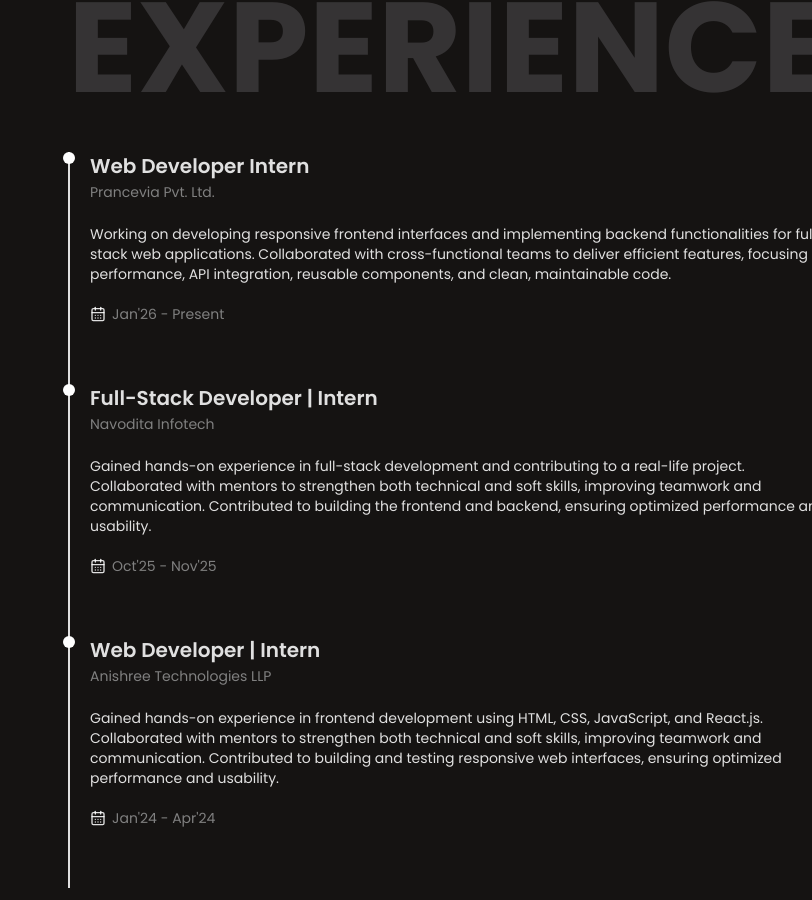
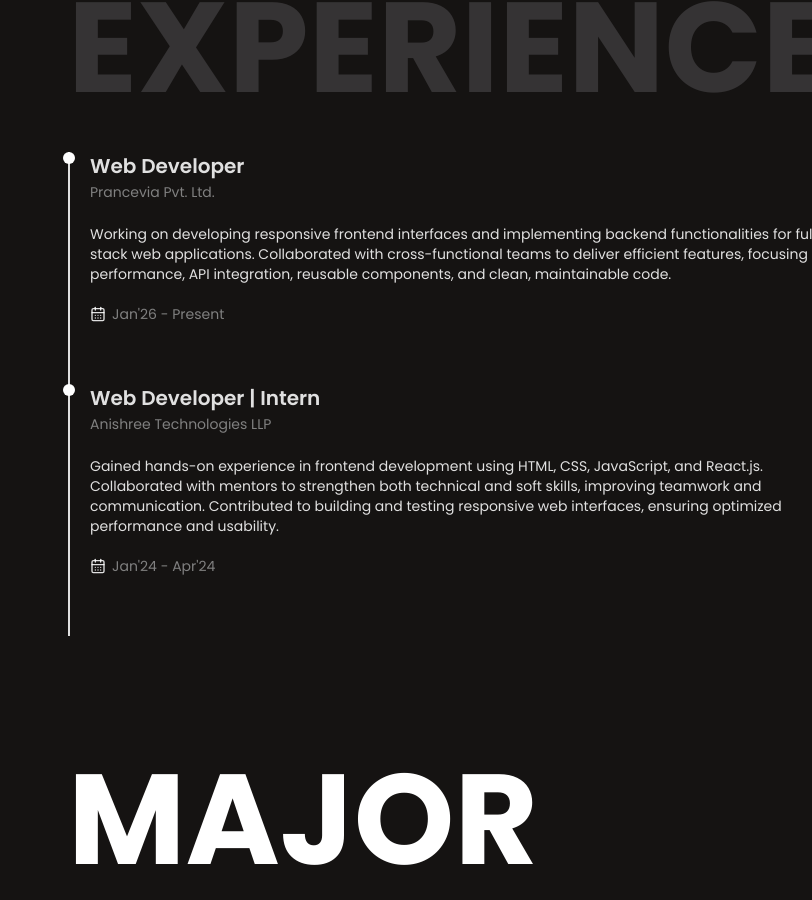
Before and after one commit to sumitshrirange/Portfolio, a React (Vite) app: page / in a window 1280 px wide. Shown: the part 2530-3430 px from the top of the page, without its empty margins (468-1280 px from the left). Built offline with nearby package versions, Linux system fonts and the light colour scheme.

Commit message:
small updates

```diff
--- a/src/pages/Experience.jsx
+++ b/src/pages/Experience.jsx
@@ -8,21 +8,21 @@ import { useLocation } from "react-router-dom";
 
 const experienceData = [
   {
-    domain: "Web Developer Intern",
+    domain: "Web Developer",
     company: "Prancevia Pvt. Ltd.",
     summary:
       "Working on developing responsive frontend interfaces and implementing backend functionalities for full-stack web applications. Collaborated with cross-functional teams to deliver efficient features, focusing on performance, API integration, reusable components, and clean, maintainable code.",
     startJob: "Jan'26",
     endJob: "Present",
   },
-  {
-    domain: "Full-Stack Developer | Intern",
-    company: "Navodita Infotech",
-    summary:
-      "Gained hands-on experience in full-stack development and contributing to a real-life project. Collaborated with mentors to strengthen both technical and soft skills, improving teamwork and communication. Contributed to building the frontend and backend, ensuring optimized performance and usability.",
-    startJob: "Oct'25",
-    endJob: "Nov'25",
-  },
+  // {
+  //   domain: "Full-Stack Developer | Intern",
+  //   company: "Navodita Infotech",
+  //   summary:
+  //     "Gained hands-on experience in full-stack development and contributing to a real-life project. Collaborated with mentors to strengthen both technical and soft skills, improving teamwork and communication. Contributed to building the frontend and backend, ensuring optimized performance and usability.",
+  //   startJob: "Oct'25",
+  //   endJob: "Nov'25",
+  // },
   {
     domain: "Web Developer | Intern",
     company: "Anishree Technologies LLP",
```
